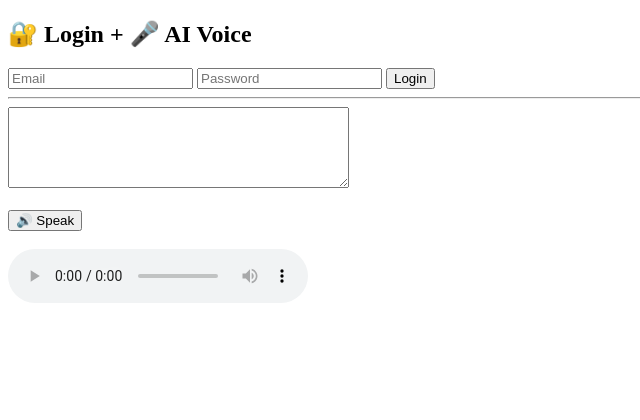
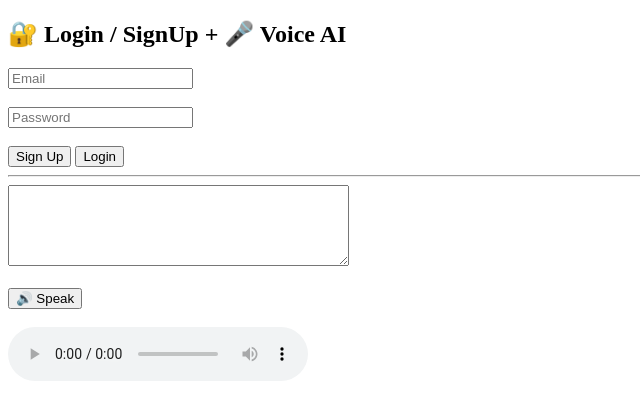
Before and after one commit to ANRACHANA/ai, a website: page index.html in a window 1280 px wide. Shown: the whole page, without its empty margins (0-640 px from the left). Drawn offline with Linux system fonts and the light colour scheme.

Commit message:
Update index.html

```diff
--- a/index.html
+++ b/index.html
@@ -4,7 +4,7 @@
   <meta charset="UTF-8">
   <title>AI Voice App</title>
 
-  <!-- Firebase (compat version) -->
+  <!-- Firebase (compat) -->
   <script src="https://www.gstatic.com/firebasejs/10.7.0/firebase-app-compat.js"></script>
   <script src="https://www.gstatic.com/firebasejs/10.7.0/firebase-auth-compat.js"></script>
   <script src="https://www.gstatic.com/firebasejs/10.7.0/firebase-firestore-compat.js"></script>
@@ -12,18 +12,17 @@
 
 <body>
 
-<h2>🔐 Login + 🎤 AI Voice</h2>
+<h2>🔐 Login / SignUp + 🎤 Voice AI</h2>
 
-<div>
-  <input id="email" placeholder="Email">
-  <input id="password" type="password" placeholder="Password">
-  <button onclick="login()">Login</button>
-</div>
+<input id="email" placeholder="Email"><br><br>
+<input id="password" type="password" placeholder="Password"><br><br>
+
+<button onclick="signup()">Sign Up</button>
+<button onclick="login()">Login</button>
 
 <hr>
 
-<textarea id="text" rows="5" cols="40"></textarea>
-<br><br>
+<textarea id="text" rows="5" cols="40"></textarea><br><br>
 
 <button onclick="speak()">🔊 Speak</button>
 
```
